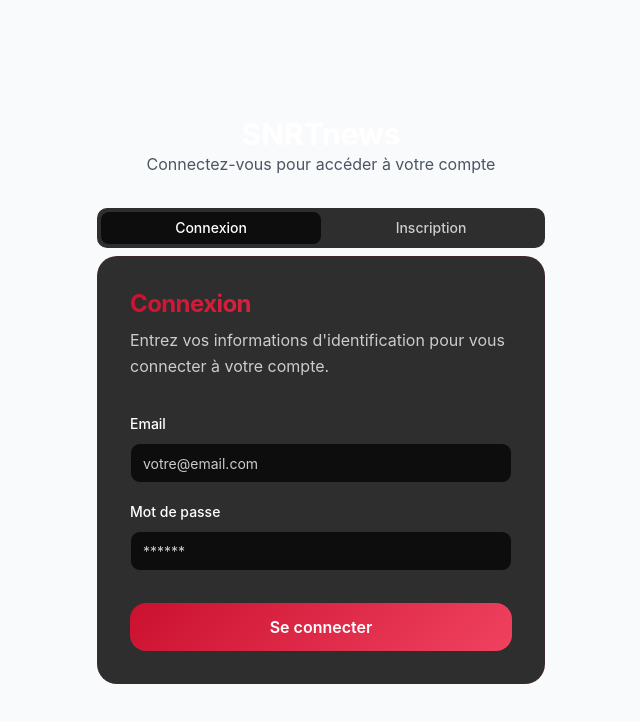
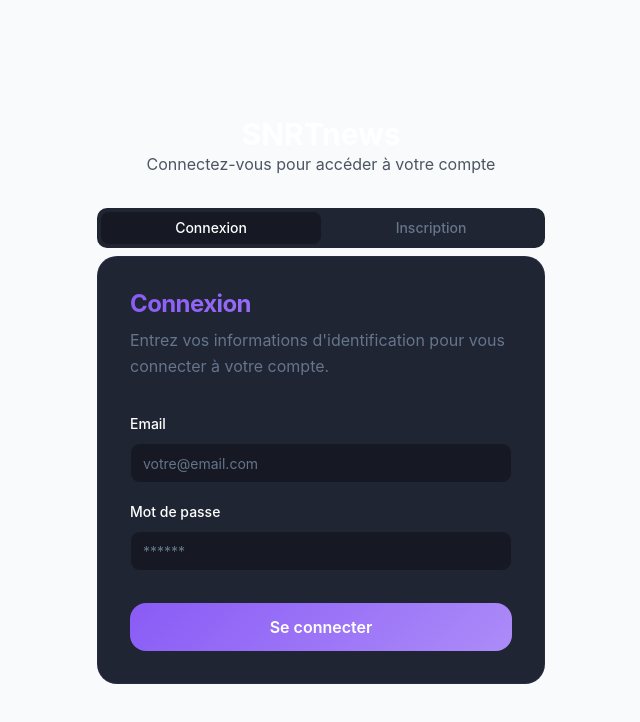
Before and after one commit to jamalpresse/dashboard-canvas-dream, a React (Vite) app: page /auth in a window 1280 px wide. Shown: the top 722 px of the page, without its empty margins (319-959 px from the left). Built offline with nearby package versions, Linux system fonts and the light colour scheme.

Commit message:
Apply new color scheme
Apply the new color scheme to the dashboard as shown in the provided image. This includes updating the background, text, and accent colors to match the new design.

```diff
--- a/src/index.css
+++ b/src/index.css
@@ -5,73 +5,83 @@
 
 @layer base {
   :root {
-    /* Palette SNRT/SPARK - Couleurs exactes */
-    --background: 0 0% 5%;              /* #0D0D0D - Noir profond */
-    --foreground: 0 0% 100%;            /* #FFFFFF - Blanc pur */
+    /* Modern Dashboard Palette - Dark Navy Theme */
+    --background: 222 23% 11%;          /* #1A1D29 - Dark navy background */
+    --foreground: 0 0% 100%;            /* #FFFFFF - Pure white text */
 
-    /* Card styles - cartes modulaires */
-    --card: 0 0% 18%;                   /* #2F2F2F - Gris doux */
-    --card-foreground: 0 0% 100%;       /* #FFFFFF - Blanc pur */
+    /* Card styles - gradient cards */
+    --card: 222 23% 16%;                /* #252A3A - Darker navy for cards */
+    --card-foreground: 0 0% 100%;       /* #FFFFFF - White text */
 
     /* Popover styles */
-    --popover: 0 0% 18%;                /* #2F2F2F - Gris doux */
-    --popover-foreground: 0 0% 100%;    /* #FFFFFF - Blanc pur */
+    --popover: 222 23% 16%;             /* #252A3A - Dark navy */
+    --popover-foreground: 0 0% 100%;    /* #FFFFFF - White text */
 
-    /* Primary - Rouge SNRT (identité) */
-    --primary: 350 85% 43%;             /* #C8102E - Rouge royal SNRT */
-    --primary-glow: 350 85% 60%;        /* Version plus claire */
-    --primary-foreground: 0 0% 100%;    /* #FFFFFF - Blanc pur */
+    /* Primary - Purple gradient */
+    --primary: 258 89% 66%;             /* #8B5CF6 - Purple primary */
+    --primary-glow: 258 89% 76%;        /* Lighter purple */
+    --primary-foreground: 0 0% 100%;    /* #FFFFFF - White text */
 
-    /* Secondary - Bleu électrique */
-    --secondary: 201 100% 56%;          /* #1FB6FF - Bleu électrique */
-    --secondary-foreground: 0 0% 100%;  /* #FFFFFF - Blanc pur */
+    /* Secondary - Coral/Red */
+    --secondary: 14 83% 60%;            /* #F56565 - Coral red */
+    --secondary-foreground: 0 0% 100%;  /* #FFFFFF - White text */
 
-    /* Accent - Jaune SPARK (étincelle) */
-    --accent: 51 100% 50%;              /* #FFD700 - Jaune électrique */
-    --accent-foreground: 0 0% 5%;       /* #0D0D0D - Noir sur jaune */
+    /* Accent - Bright green (chart color) */
+    --accent: 142 76% 36%;              /* #10B981 - Bright green */
+    --accent-foreground: 0 0% 100%;     /* #FFFFFF - White text */
 
     /* Muted tones */
-    --muted: 0 0% 18%;                  /* #2F2F2F - Gris doux */
-    --muted-foreground: 0 0% 80%;       /* #CCCCCC - Gris clair neutre */
+    --muted: 222 23% 16%;               /* #252A3A - Dark navy */
+    --muted-foreground: 215 16% 47%;    /* #6B7280 - Gray text */
 
-    /* Success and error - États spécifiques */
-    --success: 160 100% 38%;            /* #00C17D - Vert menthe */
-    --success-foreground: 0 0% 100%;    /* #FFFFFF - Blanc pur */
-    --destructive: 4 100% 59%;          /* #FF3B30 - Rouge vif erreur */
-    --destructive-foreground: 0 0% 100%; /* #FFFFFF - Blanc pur */
+    /* Success - Bright green */
+    --success: 142 76% 36%;             /* #10B981 - Bright green */
+    --success-foreground: 0 0% 100%;    /* #FFFFFF - White text */
+    --destructive: 14 83% 60%;          /* #F56565 - Coral red */
+    --destructive-foreground: 0 0% 100%; /* #FFFFFF - White text */
 
     /* Borders and inputs */
-    --border: 0 0% 80%;                 /* #CCCCCC - Gris clair bordures */
-    --input: 0 0% 18%;                  /* #2F2F2F - Gris doux */
-    --ring: 350 85% 43%;                /* #C8102E - Rouge SNRT focus */
+    --border: 222 23% 23%;              /* #2D3748 - Dark border */
+    --input: 222 23% 16%;               /* #252A3A - Dark input background */
+    --ring: 258 89% 66%;                /* #8B5CF6 - Purple focus ring */
 
-    /* Warning */
-    --warning: 51 100% 50%;             /* #FFD700 - Jaune étincelle */
-    --warning-foreground: 0 0% 5%;      /* #0D0D0D - Noir sur jaune */
+    /* Warning - Orange */
+    --warning: 25 95% 53%;              /* #F59E0B - Orange warning */
+    --warning-foreground: 0 0% 100%;    /* #FFFFFF - White text */
+
+    /* Additional gradient colors for cards */
+    --gradient-purple: 258 89% 66%;     /* #8B5CF6 - Purple */
+    --gradient-coral: 14 83% 60%;       /* #F56565 - Coral */
+    --gradient-blue: 217 91% 60%;       /* #3B82F6 - Blue */
+    --gradient-orange: 25 95% 53%;      /* #F59E0B - Orange */
 
     /* Design system variables */
     --radius: 0.75rem;                  /* Increased border radius */
     --shadow-color: 267 57% 50%;        /* Purple shadow base */
 
-    /* Gradients SNRT/SPARK */
-    --gradient-primary: linear-gradient(135deg, hsl(350, 85%, 43%), hsl(350, 85%, 60%));
-    --gradient-secondary: linear-gradient(135deg, hsl(201, 100%, 56%), hsl(201, 100%, 70%));
-    --gradient-accent: linear-gradient(135deg, hsl(51, 100%, 50%), hsl(51, 100%, 60%));
-    --gradient-background: linear-gradient(180deg, hsl(0, 0%, 5%), hsl(0, 0%, 18%));
+    /* Modern Dashboard Gradients */
+    --gradient-primary: linear-gradient(135deg, hsl(258, 89%, 66%), hsl(258, 89%, 76%));
+    --gradient-secondary: linear-gradient(135deg, hsl(14, 83%, 60%), hsl(14, 83%, 70%));
+    --gradient-accent: linear-gradient(135deg, hsl(142, 76%, 36%), hsl(142, 76%, 46%));
+    --gradient-background: linear-gradient(180deg, hsl(222, 23%, 11%), hsl(222, 23%, 16%));
 
-    /* Gradients pour visualisations modernes */
-    --gradient-chart: linear-gradient(135deg, hsl(350, 85%, 43%), hsl(201, 100%, 56%));
-    --gradient-stats: linear-gradient(135deg, hsl(51, 100%, 50%), hsl(350, 85%, 43%));
-    --gradient-data: linear-gradient(135deg, hsl(201, 100%, 56%), hsl(51, 100%, 50%));
-    --gradient-success: linear-gradient(135deg, hsl(160, 100%, 38%), hsl(160, 100%, 50%));
+    /* Card gradients matching dashboard */
+    --gradient-purple: linear-gradient(135deg, hsl(258, 89%, 66%), hsl(276, 100%, 75%));
+    --gradient-coral: linear-gradient(135deg, hsl(14, 83%, 60%), hsl(339, 90%, 68%));
+    --gradient-blue: linear-gradient(135deg, hsl(217, 91%, 60%), hsl(213, 97%, 87%));
+    --gradient-orange: linear-gradient(135deg, hsl(25, 95%, 53%), hsl(45, 100%, 70%));
+    --gradient-chart: linear-gradient(135deg, hsl(142, 76%, 36%), hsl(258, 89%, 66%));
+    --gradient-stats: linear-gradient(135deg, hsl(25, 95%, 53%), hsl(14, 83%, 60%));
+    --gradient-data: linear-gradient(135deg, hsl(217, 91%, 60%), hsl(142, 76%, 36%));
+    --gradient-success: linear-gradient(135deg, hsl(142, 76%, 36%), hsl(142, 76%, 46%));
 
-    /* Shadows SNRT/SPARK */
-    --shadow-elegant: 0 10px 30px -10px hsl(350, 85%, 43% / 0.3);
-    --shadow-glow: 0 0 40px hsl(350, 85%, 60% / 0.6);
-    --shadow-card: 0 8px 32px -4px hsl(0, 0%, 0% / 0.4);
-    --shadow-widget: 0 4px 20px -2px hsl(350, 85%, 43% / 0.2);
-    --shadow-accent: 0 0 30px hsl(51, 100%, 50% / 0.4);
-    --shadow-success: 0 0 25px hsl(160, 100%, 38% / 0.4);
+    /* Modern Dashboard Shadows */
+    --shadow-elegant: 0 10px 30px -10px hsl(258, 89%, 66% / 0.3);
+    --shadow-glow: 0 0 40px hsl(258, 89%, 66% / 0.4);
+    --shadow-card: 0 8px 32px -4px hsl(222, 23%, 7% / 0.6);
+    --shadow-widget: 0 4px 20px -2px hsl(258, 89%, 66% / 0.2);
+    --shadow-accent: 0 0 30px hsl(142, 76%, 36% / 0.4);
+    --shadow-success: 0 0 25px hsl(142, 76%, 36% / 0.4);
 
     /* Transitions */
     --transition-smooth: all 0.3s cubic-bezier(0.4, 0, 0.2, 1);
```
